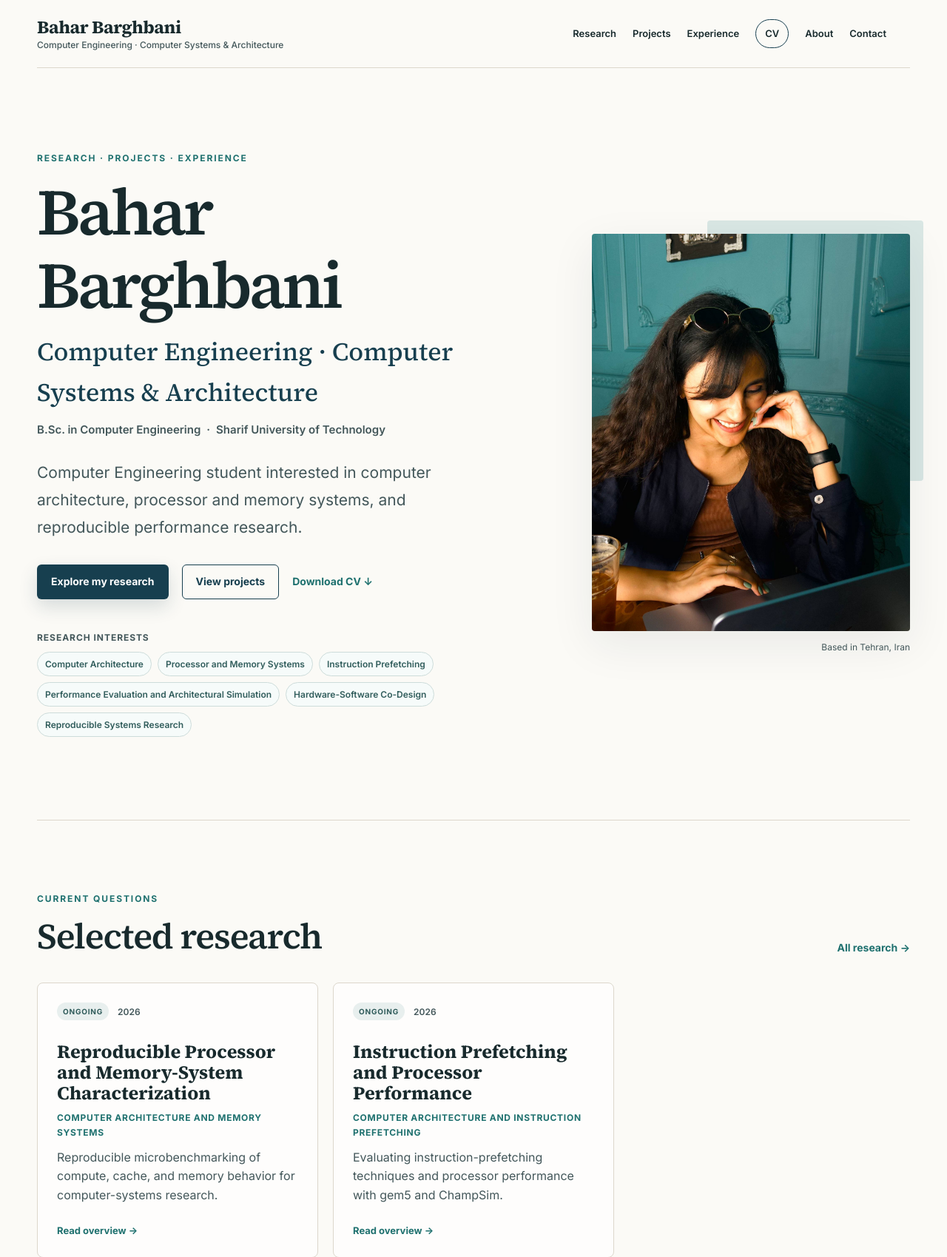
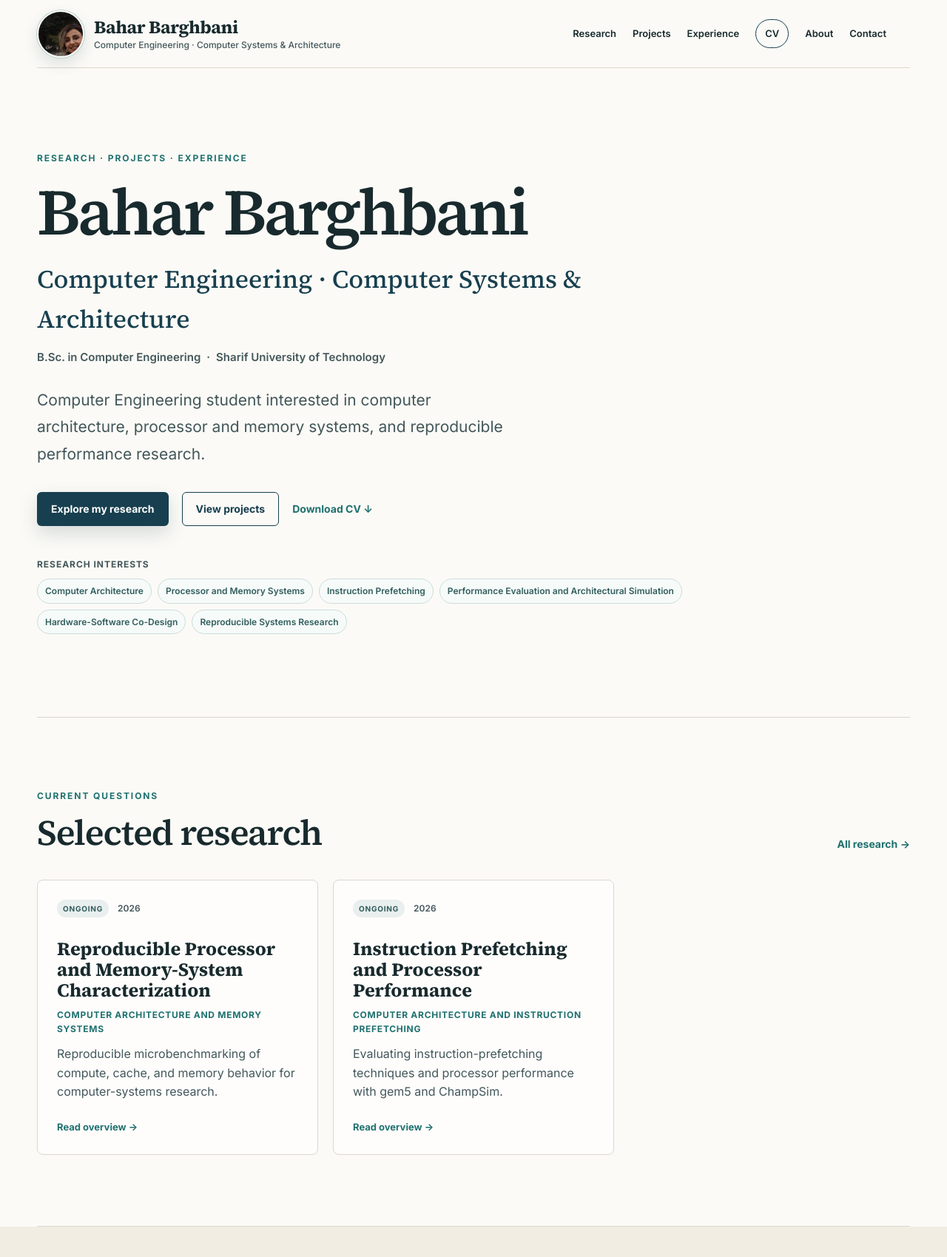
Before and after one commit to baharbarghbani/Personal-Blog, a Django app: page / in a window 1280 px wide. Shown: the top 1699 px of the page at 74% size. Run offline with Django 5.2, Linux system fonts and the light colour scheme; data comes from the database, SQL or seed files in the repository.

Commit message:
feat: add compact header portrait

```diff
--- a/pages/static/pages/academic.css
+++ b/pages/static/pages/academic.css
@@ -63,9 +63,38 @@ a {
 
 .site-brand {
   display: inline-flex;
-  flex-direction: column;
+  gap: 13px;
+  align-items: center;
   text-decoration: none;
   line-height: 1.15;
+}
+
+.site-avatar {
+  position: relative;
+  width: 64px;
+  height: 64px;
+  overflow: hidden;
+  flex: 0 0 64px;
+  border: 2px solid #fff;
+  border-radius: 50%;
+  background: #d9e7e4;
+  box-shadow: 0 0 0 1px #b9ceca, 0 8px 20px rgba(23, 63, 79, 0.14);
+}
+
+.site-avatar img {
+  display: block;
+  width: 100%;
+  height: 100%;
+  object-fit: cover;
+  object-position: 44% center;
+  transform: translate(6%, 13%) scale(2.25);
+  transform-origin: 44% 37%;
+}
+
+.brand-copy {
+  display: flex;
+  min-width: 0;
+  flex-direction: column;
 }
 
 .brand-name {
@@ -187,11 +216,11 @@ h4 {
 }
 
 .academic-hero {
-  display: grid;
-  grid-template-columns: minmax(0, 1.05fr) minmax(320px, 0.75fr);
-  gap: clamp(48px, 8vw, 104px);
-  align-items: center;
   padding: clamp(64px, 9vw, 112px) 0;
+}
+
+.hero-copy {
+  max-width: 900px;
 }
 
 .hero-copy h1 {
@@ -331,43 +360,6 @@ h4 {
 .tag-list.compact li {
   padding: 4px 8px;
   font-size: 11px;
-}
-
-.hero-portrait {
-  position: relative;
-  justify-self: end;
-  width: min(100%, 430px);
-}
-
-.portrait-accent {
-  position: absolute;
-  top: -18px;
-  right: -18px;
-  width: 68%;
-  height: 62%;
-  border-radius: 4px;
-  background: #d9e7e4;
-}
-
-.hero-portrait img {
-  position: relative;
-  z-index: 1;
-  display: block;
-  width: 100%;
-  aspect-ratio: 4 / 5;
-  border-radius: 4px;
-  box-shadow: var(--shadow-soft);
-  object-fit: cover;
-  object-position: 54% center;
-}
-
-.portrait-caption {
-  position: relative;
-  z-index: 1;
-  margin-top: 12px;
-  color: var(--ink-soft);
-  font-size: 12px;
-  text-align: right;
 }
 
 .portfolio-section {
--- a/pages/templates/pages/about.html
+++ b/pages/templates/pages/about.html
@@ -1,5 +1,4 @@
 {% extends "base.html" %}
-{% load static %}
 
 {% block title %}About · {{ profile.full_name|default:"Bahar Barghbani" }}{% endblock %}
 {% block meta_description %}Academic background, interests, and personal story of {{ profile.full_name|default:"Bahar Barghbani" }}.{% endblock %}
@@ -15,9 +14,6 @@
 </header>
 
 <section class="about-layout">
-    <div class="about-photo">
-        <img src="{% static 'images/laptop-me.jpg' %}" alt="Portrait of {{ profile.full_name|default:'Bahar Barghbani' }}">
-    </div>
     <div class="about-story">
         <h2>{{ profile.full_name|default:"Bahar Barghbani" }}</h2>
         {% if profile.professional_title %}<p class="about-role">{{ profile.professional_title }}</p>{% endif %}
--- a/pages/templates/pages/home.html
+++ b/pages/templates/pages/home.html
@@ -1,5 +1,4 @@
 {% extends "base.html" %}
-{% load static %}
 
 {% block title %}{{ profile.full_name|default:"Bahar Barghbani" }} · Research & Projects{% endblock %}
 {% block meta_description %}Explore the research, projects, and experience of {{ profile.full_name|default:"Bahar Barghbani" }} in computer systems and architecture.{% endblock %}
@@ -37,11 +36,6 @@
                 </ul>
             </div>
         {% endif %}
-    </div>
-    <div class="hero-portrait">
-        <div class="portrait-accent" aria-hidden="true"></div>
-        <img src="{% static 'images/laptop-me.jpg' %}" alt="Portrait of {{ profile.full_name|default:'Bahar Barghbani' }}">
-        {% if profile.location %}<p class="portrait-caption">Based in {{ profile.location }}</p>{% endif %}
     </div>
 </section>
 
--- a/templates/base.html
+++ b/templates/base.html
@@ -20,8 +20,13 @@
     <div class="site-shell">
         <header class="site-header">
             <a class="site-brand" href="{% url 'pages:home' %}" aria-label="Home">
-                <span class="brand-name">{{ site_profile.full_name|default:"Bahar Barghbani" }}</span>
-                <span class="brand-label">{{ site_profile.professional_title|default:"Computer Engineering · Computer Systems & Architecture" }}</span>
+                <span class="site-avatar" aria-hidden="true">
+                    <img src="{% static 'images/laptop-me.jpg' %}" alt="">
+                </span>
+                <span class="brand-copy">
+                    <span class="brand-name">{{ site_profile.full_name|default:"Bahar Barghbani" }}</span>
+                    <span class="brand-label">{{ site_profile.professional_title|default:"Computer Engineering · Computer Systems & Architecture" }}</span>
+                </span>
             </a>
             <nav class="primary-nav" aria-label="Primary navigation">
                 <a class="nav-link" href="{% url 'pages:research' %}">Research</a>
```
Also changed, not shown: other parts of pages/static/pages/academic.css (+8 -27 lines), PROJECT_DESIGN_GUIDE.md (+19 -14 lines), pages/tests.py (+9 -0 lines), pages/static/images/laptop-me.jpg.
